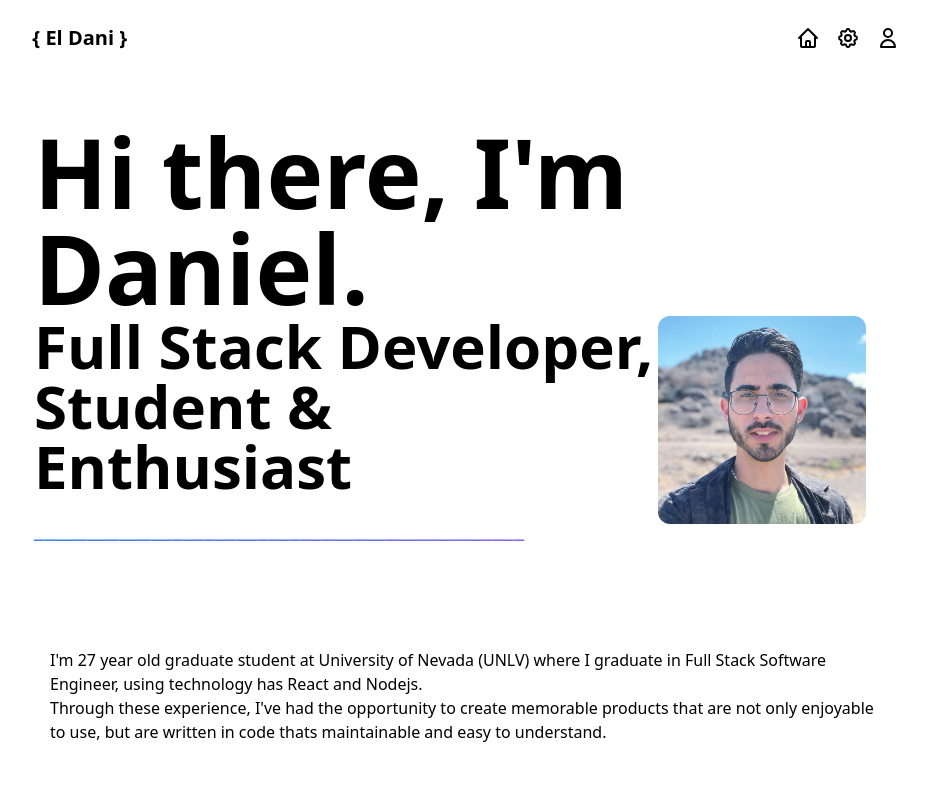
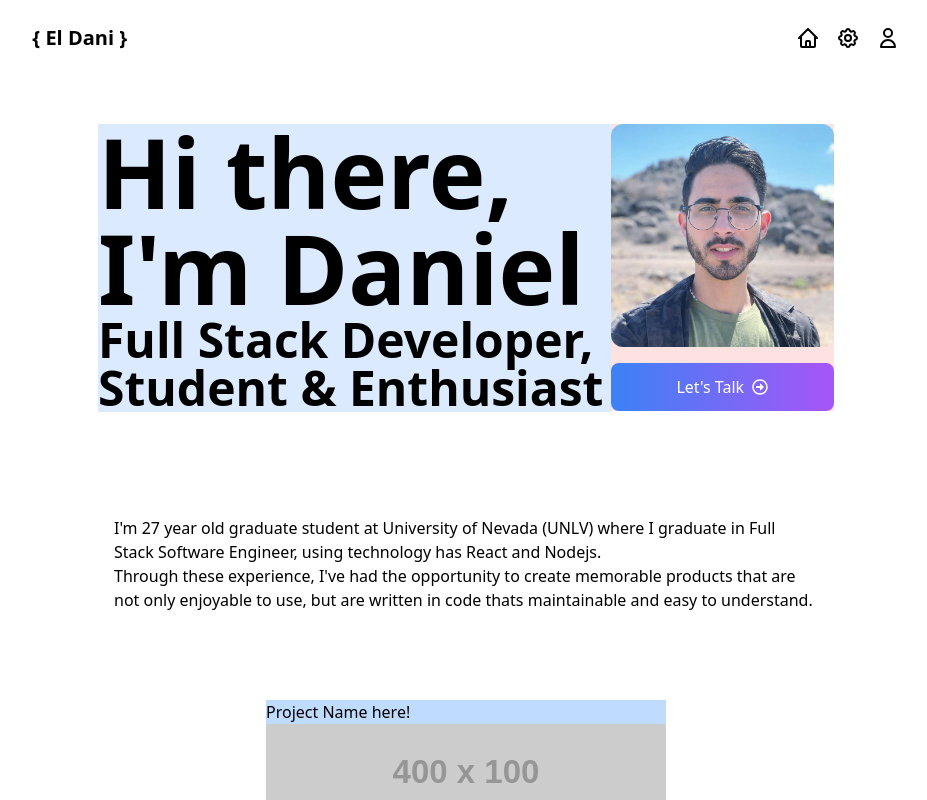
Before and after one commit to danielFernandezDj/dani-portfolio-app, a React (Vite) app: page /home in a window 1280 px wide. Shown: the top 800 px of the page, without its empty margins (174-1101 px from the left). Built offline with nearby package versions, Linux system fonts and the light colour scheme.

Commit message:
change the hero section

```diff
--- a/src/App.jsx
+++ b/src/App.jsx
@@ -17,8 +17,8 @@ function About() {
 // Navigation Bar
 function NavBar() {
   return (
-    <nav className="">
-      <div className="container mx-auto px-4 py-6 flex justify-around items-center md:space-x-48 lg:space-x-72">
+    <nav>
+      <div className="container mx-auto px-4 py-6 flex justify-around items-center space-x-72">
 
         <div className='flex space-x-8 items-center justify-center'>
           {/* Left side - Logo */}
--- a/src/components/LandingPage.jsx
+++ b/src/components/LandingPage.jsx
@@ -8,6 +8,7 @@ import { RiTailwindCssFill } from "react-icons/ri";
 import { FaUser } from "react-icons/fa";
 import { FaPhone } from "react-icons/fa6";
 import { MdAttachEmail } from "react-icons/md";
+import { FaRegArrowAltCircleRight } from "react-icons/fa";
 
 // EmailJS
 function ContactForm() {
@@ -70,20 +71,25 @@ function ContactForm() {
 export default function Home() {
   return (
     <>
-      <main className="flex flex-col gap-y-14 max-w-sm mx-auto md:max-w-4xl">
-        {/* Welcome */}
-        <section className="overflow-hidden  mt-8">
-          <div className="md:flex">
-            <div className="p-4">
-              <p className="text-3xl md:text-8xl font-bold">Hi there, I'm Daniel.</p>
-              <div className="md:mr-8 ">
-                <img className="rounded-xl float-right size-52" src="./mePhoto.jpeg" alt="Me in Moto ;)" />
-                <p className="text-3xl md:text-6xl font-bold">Full Stack Developer, Student & Enthusiast </p>
-                <p className="text-2xl mt-4 bg-clip-text text-transparent bg-gradient-to-r from-blue-500 to-purple-500">
-                  ______________________________________________
-                </p>
-              </div>
+      <main className="flex flex-col gap-y-14 max-w-sm mx-auto sm:max-w-3xl">
+        {/* Hero */}
+        <section className="overflow-hidden mt-8">
+          <div className="flex p-4">
+
+            <div className="flex flex-col bg-blue-100">
+              <p className="text-3xl sm:text-8xl font-bold">Hi there, <br /> I'm Daniel</p>
+              <p className="text-3xl sm:text-5xl font-bold">Full Stack Developer, Student & Enthusiast </p>
             </div>
+
+            <div className="flex flex-col size-3/5 bg-red-100">
+              <img className="rounded-xl size-fit " src="./mePhoto.jpeg" alt="Me in Moto)" />
+              <button className="flex gap-2 w flex-row justify-center items-center  bg-gradient-to-r from-blue-500 to-purple-500 text-white mt-4 p-3 rounded-lg
+                 transition-all duration-200 ease-in-out"
+              >
+                Let's Talk <span> <FaRegArrowAltCircleRight className="size-4" /></span>
+              </button>
+            </div>
+
           </div>
         </section>
 
@@ -136,7 +142,7 @@ export default function Home() {
 
         {/* Contact-Form */}
         {ContactForm()}
-      </main>
+      </main >
     </>
   )
 }
```
